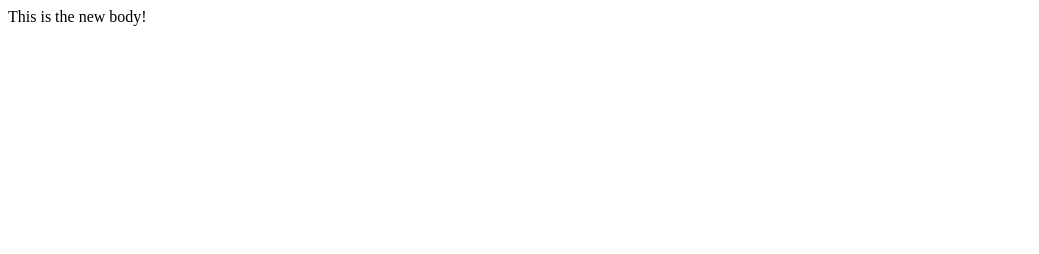
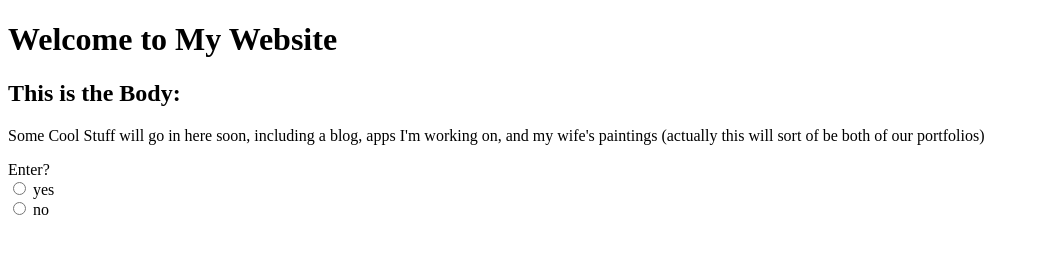
Before and after one commit to clay-codes/myWeb, a plain HTML site: page index.html in a window 1280 px wide. Shown: the whole page, without its empty margins (0-1039 px from the left). Drawn offline with Linux system fonts and the light colour scheme.

Commit message:
new commit

```diff
--- a/index.html
+++ b/index.html
@@ -1,8 +1,23 @@
+<!DOCTYPE html>
 <html>
     <head>
-        <title>My Website</title>
+        <title>Clayton Platt's Portfolio</title>
     </head>
     <body>
-        This is the new body!
+        <h1>Welcome to My Website</h1>
+        <h2>This is the Body:</h2>
+        <p>Some Cool Stuff will go in here soon, including a blog,
+             apps I'm working on, and my wife's paintings
+             (actually this will sort of be both of our portfolios)
+        </p>
+        <div>
+            <label>Enter?</label><br>
+            <input type = 'radio' id = 'yes' name = "choice" value = 'yes'>
+            <label for = 'yes'>yes</label><br>
+            <input type = 'radio' id = 'no' name = 'choice' value = 'no'>
+            <label for = 'no'>no</label>
+
+
+        </div>
     </body>
 </html>
```
Also changed, not shown: 1 other file.
